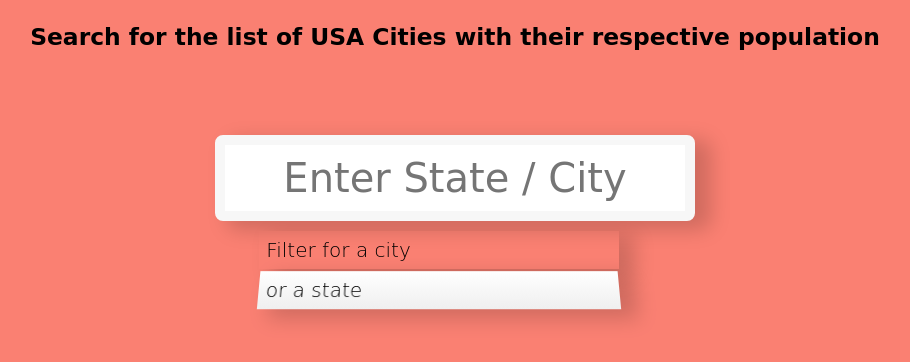
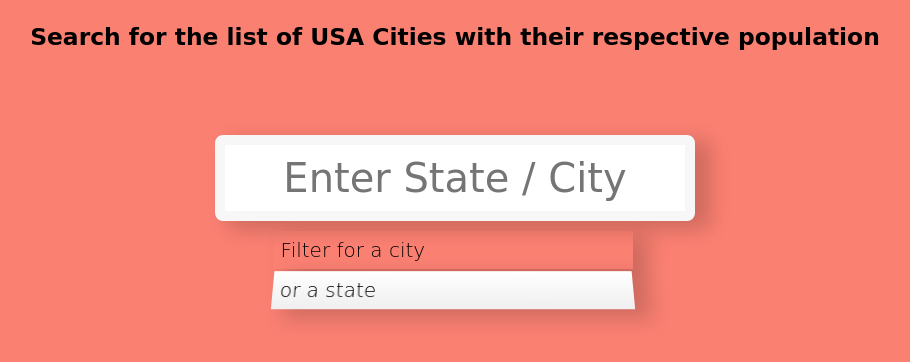
Before and after one commit to Hanu73/JavaScript30, a plain HTML site: page searchbox/index.html in a window 1280 px wide. Shown: the whole page, without its empty margins (185-1095 px from the left). Drawn offline with Linux system fonts and the light colour scheme; a web font is replaced by a local one.

Commit message:
Alignment done for search box suggestions list

```diff
--- a/searchbox/styles.css
+++ b/searchbox/styles.css
@@ -48,7 +48,7 @@ li {
   list-style-type: none;
 }
 .suggestions li {
-  left: -10%;
+  left: -6%;
   position: relative;
   box-shadow: 14px 7px 20px 2px rgb(2 2 2 / 17%);
   padding: 2%;
```
